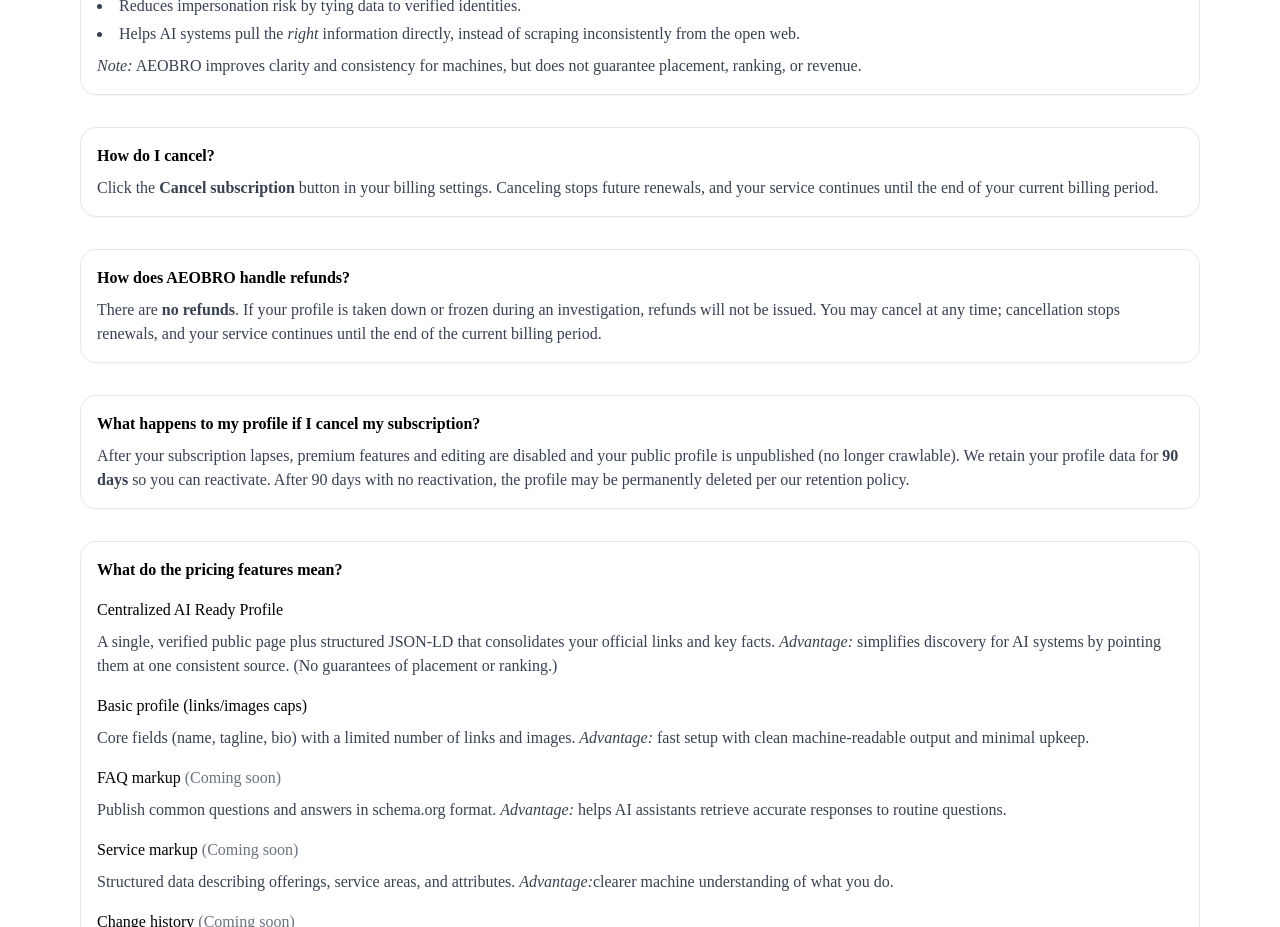
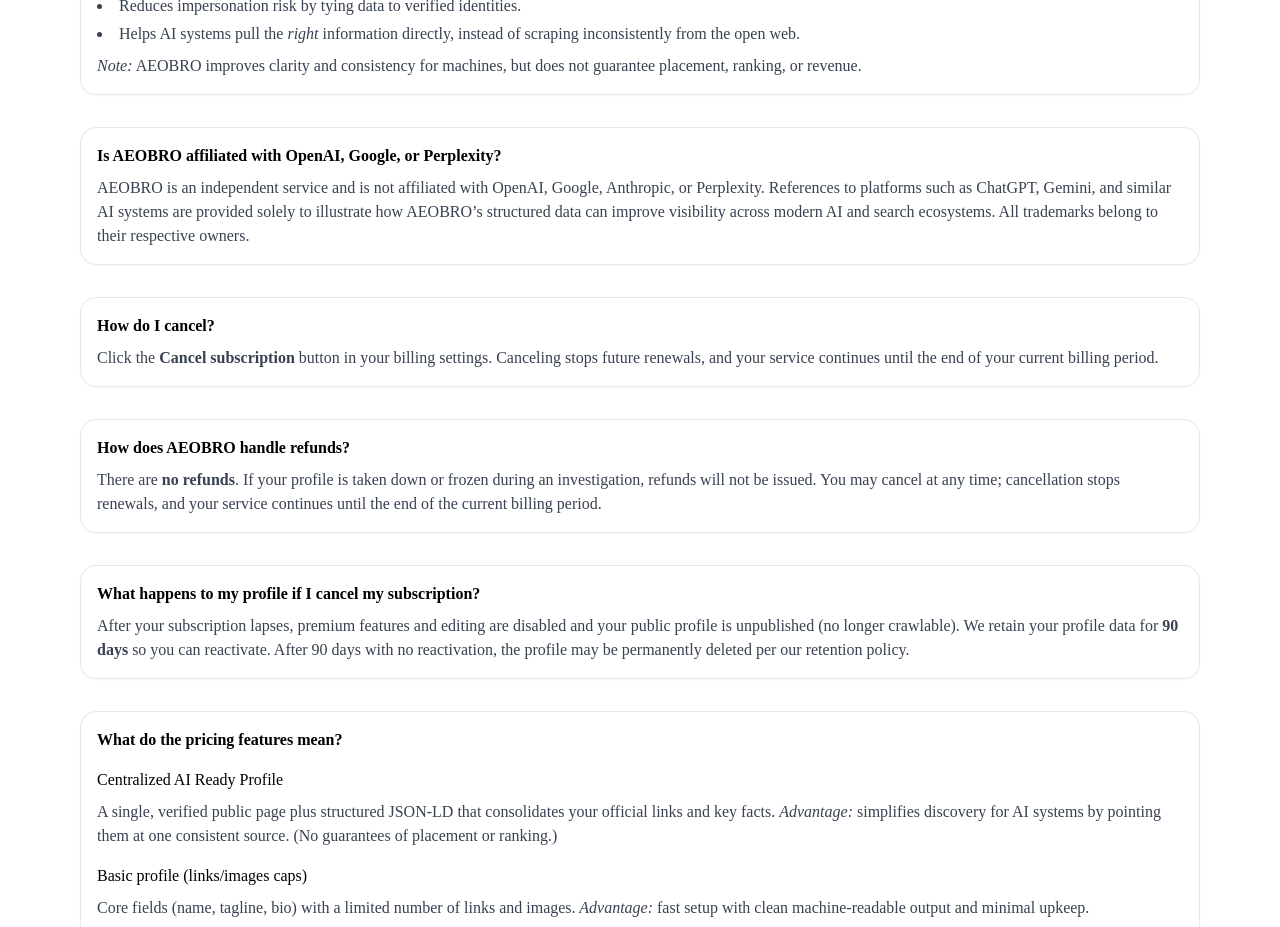
Before and after one commit to NewguyMMM/aeobro, a Next.js app: page /faq in a window 1280 px wide. Shown: the part 1620-2547 px from the top of the page. Built offline with nearby package versions, Linux system fonts and the light colour scheme; no server answers.

Commit message:
Update page.tsx

```diff
--- a/app/(marketing)/faq/page.tsx
+++ b/app/(marketing)/faq/page.tsx
@@ -36,7 +36,7 @@ export default function Page() {
           text: "AI Engine Optimization · Business Reach Optimization.",
         },
       },
-      // ⬇️ MOVED UP: What is JSON-LD? (now follows 'What does AEOBRO stand for?')
+      // ⬇️ What is JSON-LD? follows 'What does AEOBRO stand for?'
       {
         "@type": "Question",
         name: "What is JSON-LD?",
@@ -108,6 +108,16 @@ export default function Page() {
           "@type": "Answer",
           text:
             "AEOBRO publishes structured, verified JSON-LD that AI engines and assistants are designed to read more reliably. Regular pages may be inconsistently parsed. Verified profiles reduce impersonation and help AI systems pull the right facts.",
+        },
+      },
+      // ⬇️ NEW: Non-affiliation disclaimer Q&A (placed after the above)
+      {
+        "@type": "Question",
+        name: "Is AEOBRO affiliated with OpenAI, Google, or Perplexity?",
+        acceptedAnswer: {
+          "@type": "Answer",
+          text:
+            "AEOBRO is an independent service and is not affiliated with OpenAI, Google, Anthropic, or Perplexity. References to platforms such as ChatGPT, Gemini, and similar AI systems are provided solely to illustrate how AEOBRO’s structured data can improve visibility across modern AI and search ecosystems. All trademarks belong to their respective owners.",
         },
       },
       {
@@ -260,7 +270,7 @@ export default function Page() {
           </p>
         </div>
 
-        {/* ⬇️ MOVED UP: JSON-LD card now directly after 'What does AEOBRO stand for?' */}
+        {/* JSON-LD card follows the acronym explanation */}
         <div className="card">
           <h3 className="font-semibold">What is JSON-LD?</h3>
           <p className="text-gray-700 mt-2">
@@ -341,7 +351,6 @@ export default function Page() {
             businesses). This prevents impersonation and ensures AI search engines trust the
             information.
           </p>
-          {/* … additional long-answer content if needed … */}
         </div>
 
         <div className="card">
@@ -366,6 +375,20 @@ export default function Page() {
           <p className="text-gray-700 mt-2">
             <em>Note:</em> AEOBRO improves clarity and consistency for machines, but does not
             guarantee placement, ranking, or revenue.
+          </p>
+        </div>
+
+        {/* NEW: Non-affiliation disclaimer card */}
+        <div className="card">
+          <h3 className="font-semibold">
+            Is AEOBRO affiliated with OpenAI, Google, or Perplexity?
+          </h3>
+          <p className="text-gray-700 mt-2">
+            AEOBRO is an independent service and is not affiliated with OpenAI, Google, Anthropic,
+            or Perplexity. References to platforms such as ChatGPT, Gemini, and similar AI systems
+            are provided solely to illustrate how AEOBRO’s structured data can improve visibility
+            across modern AI and search ecosystems. All trademarks belong to their respective
+            owners.
           </p>
         </div>
 
```
